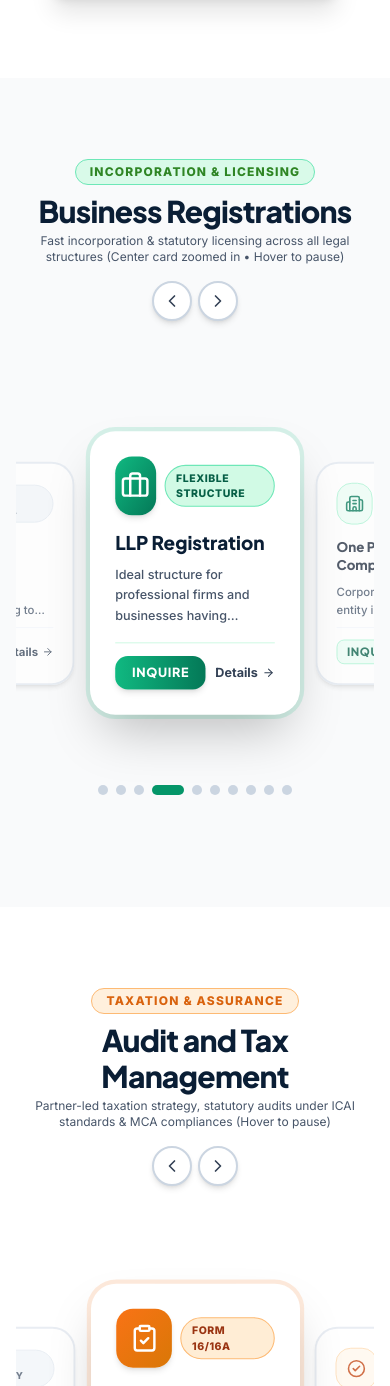
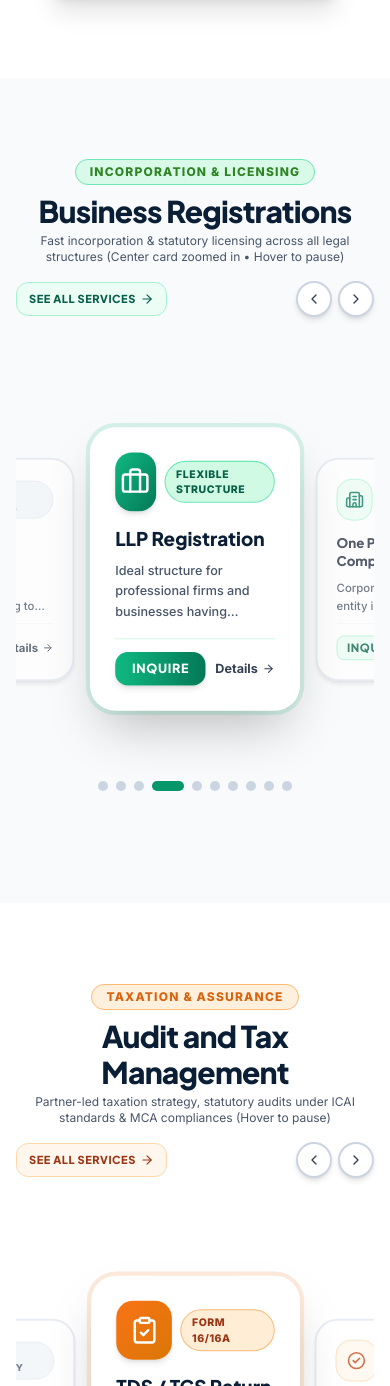
Before and after one commit to 7471ashish/CA-website-final, a React (Vite) app: page / in a window 390 px wide. Shown: the part 2508-3894 px from the top of the page. Built offline with nearby package versions, Linux system fonts and the light colour scheme.

Commit message:
fix: make See All Services button visible on all mobile phone screens in CategorizedServicesSection

```diff
--- a/src/components/home/CategorizedServicesSection.jsx
+++ b/src/components/home/CategorizedServicesSection.jsx
@@ -225,10 +225,10 @@ export default function CategorizedServicesSection({ onOpenConsultation }) {
             </div>
 
             {/* Left/Right Controls & See All Button */}
-            <div className="flex items-center gap-3 shrink-0">
+            <div className="flex items-center justify-between sm:justify-end w-full sm:w-auto gap-2 sm:gap-3 shrink-0">
               <Link
                 to="/services"
-                className="hidden sm:inline-flex items-center gap-1.5 py-2.5 px-4 rounded-xl bg-emerald-50 border border-emerald-200 text-emerald-800 hover:bg-emerald-600 hover:text-white font-heading font-black text-xs uppercase tracking-wider transition-all shadow-xs"
+                className="inline-flex items-center gap-1 sm:gap-1.5 py-2 sm:py-2.5 px-3 sm:px-4 rounded-xl bg-emerald-50 border border-emerald-200 text-emerald-800 hover:bg-emerald-600 hover:text-white font-heading font-black text-[11px] sm:text-xs uppercase tracking-wider transition-all shadow-xs"
               >
                 <span>See All Services</span>
                 <ArrowRight className="w-3.5 h-3.5" />
@@ -236,17 +236,17 @@ export default function CategorizedServicesSection({ onOpenConsultation }) {
               <div className="flex items-center gap-1.5">
                 <button
                   onClick={prevBiz}
-                  className="w-10 h-10 rounded-full bg-white border-2 border-slate-300 hover:border-emerald-600 text-slate-700 hover:text-emerald-700 shadow-md flex items-center justify-center transition-all cursor-pointer hover:scale-105 active:scale-95"
+                  className="w-9 h-9 sm:w-10 sm:h-10 rounded-full bg-white border-2 border-slate-300 hover:border-emerald-600 text-slate-700 hover:text-emerald-700 shadow-md flex items-center justify-center transition-all cursor-pointer hover:scale-105 active:scale-95"
                   title="Previous Service"
                 >
-                  <ChevronLeft className="w-5 h-5" />
+                  <ChevronLeft className="w-4 h-4 sm:w-5 sm:h-5" />
                 </button>
                 <button
                   onClick={nextBiz}
-                  className="w-10 h-10 rounded-full bg-white border-2 border-slate-300 hover:border-emerald-600 text-slate-700 hover:text-emerald-700 shadow-md flex items-center justify-center transition-all cursor-pointer hover:scale-105 active:scale-95"
+                  className="w-9 h-9 sm:w-10 sm:h-10 rounded-full bg-white border-2 border-slate-300 hover:border-emerald-600 text-slate-700 hover:text-emerald-700 shadow-md flex items-center justify-center transition-all cursor-pointer hover:scale-105 active:scale-95"
                   title="Next Service"
                 >
-                  <ChevronRight className="w-5 h-5" />
+                  <ChevronRight className="w-4 h-4 sm:w-5 sm:h-5" />
                 </button>
               </div>
             </div>
@@ -384,10 +384,10 @@ export default function CategorizedServicesSection({ onOpenConsultation }) {
             </div>
 
             {/* Left/Right Controls & See All Button */}
-            <div className="flex items-center gap-3 shrink-0">
+            <div className="flex items-center justify-between sm:justify-end w-full sm:w-auto gap-2 sm:gap-3 shrink-0">
               <Link
                 to="/services"
-                className="hidden sm:inline-flex items-center gap-1.5 py-2.5 px-4 rounded-xl bg-orange-50 border border-orange-200 text-orange-800 hover:bg-orange-600 hover:text-white font-heading font-black text-xs uppercase tracking-wider transition-all shadow-xs"
+                className="inline-flex items-center gap-1 sm:gap-1.5 py-2 sm:py-2.5 px-3 sm:px-4 rounded-xl bg-orange-50 border border-orange-200 text-orange-800 hover:bg-orange-600 hover:text-white font-heading font-black text-[11px] sm:text-xs uppercase tracking-wider transition-all shadow-xs"
               >
                 <span>See All Services</span>
                 <ArrowRight className="w-3.5 h-3.5" />
@@ -395,17 +395,17 @@ export default function CategorizedServicesSection({ onOpenConsultation }) {
               <div className="flex items-center gap-1.5">
                 <button
                   onClick={prevAudit}
-                  className="w-10 h-10 rounded-full bg-white border-2 border-slate-300 hover:border-orange-500 text-slate-700 hover:text-orange-700 shadow-md flex items-center justify-center transition-all cursor-pointer hover:scale-105 active:scale-95"
+                  className="w-9 h-9 sm:w-10 sm:h-10 rounded-full bg-white border-2 border-slate-300 hover:border-orange-500 text-slate-700 hover:text-orange-700 shadow-md flex items-center justify-center transition-all cursor-pointer hover:scale-105 active:scale-95"
                   title="Previous Service"
                 >
-                  <ChevronLeft className="w-5 h-5" />
+                  <ChevronLeft className="w-4 h-4 sm:w-5 sm:h-5" />
                 </button>
                 <button
                   onClick={nextAudit}
-                  className="w-10 h-10 rounded-full bg-white border-2 border-slate-300 hover:border-orange-500 text-slate-700 hover:text-orange-700 shadow-md flex items-center justify-center transition-all cursor-pointer hover:scale-105 active:scale-95"
+                  className="w-9 h-9 sm:w-10 sm:h-10 rounded-full bg-white border-2 border-slate-300 hover:border-orange-500 text-slate-700 hover:text-orange-700 shadow-md flex items-center justify-center transition-all cursor-pointer hover:scale-105 active:scale-95"
                   title="Next Service"
                 >
-                  <ChevronRight className="w-5 h-5" />
+                  <ChevronRight className="w-4 h-4 sm:w-5 sm:h-5" />
                 </button>
               </div>
             </div>
```
